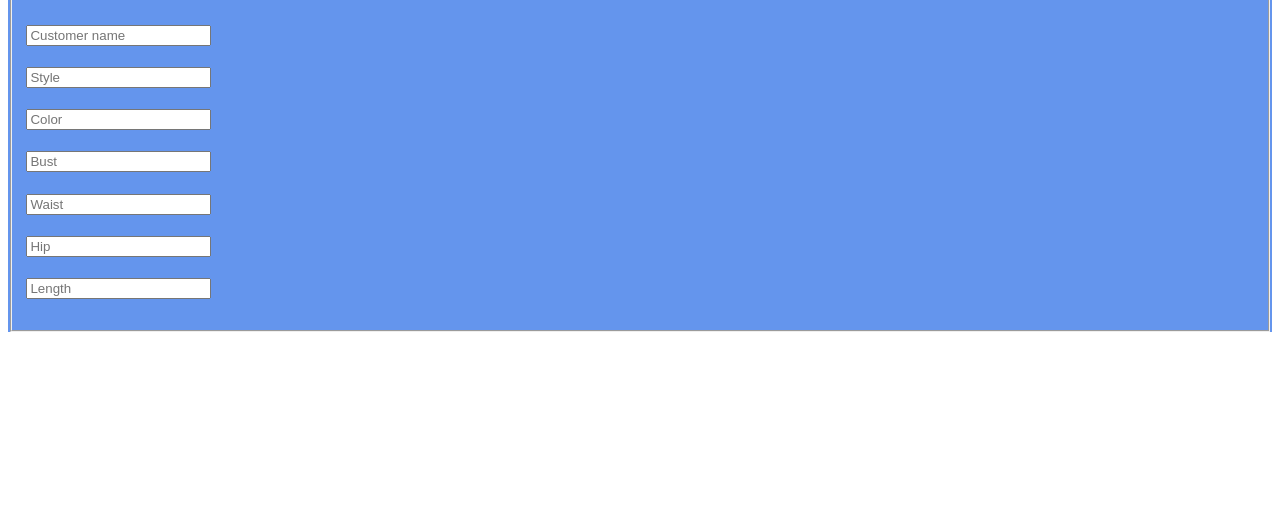
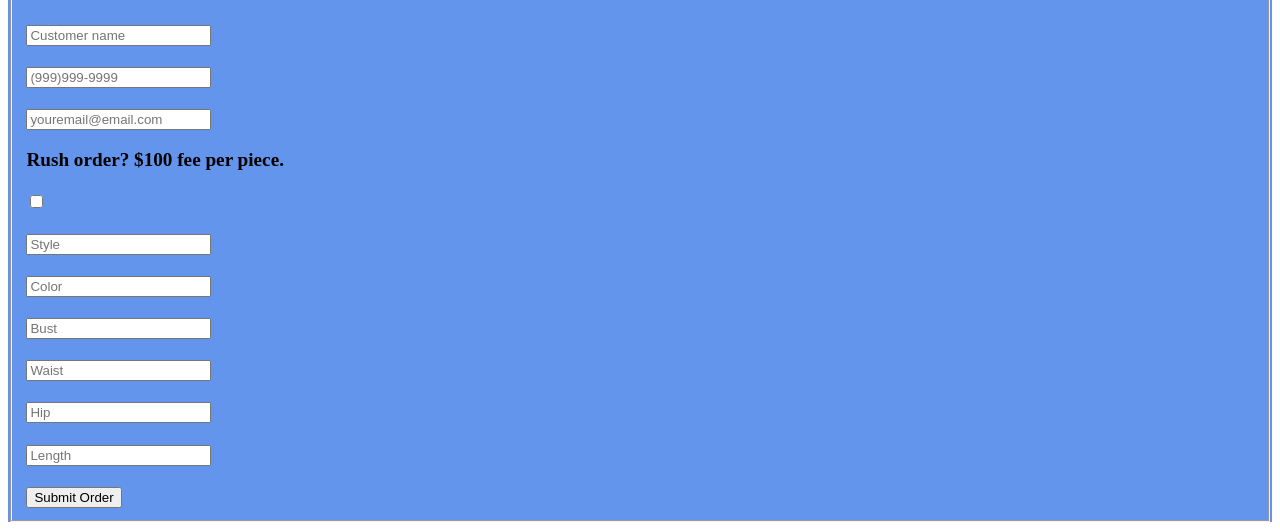
Before and after one commit to AniCodesIt/RegisterPage, a plain HTML site: page index.html in a window 1280 px wide. Shown: the part 1139-1669 px from the top of the page. Before the commit the page ends 1479 px from the top, so only its background shows below. Drawn offline with Linux system fonts and the light colour scheme.

Commit message:
added inputs

```diff
--- a/index.html
+++ b/index.html
@@ -25,13 +25,18 @@
 <form>
     <fieldset>
         <legend>Dress order form</legend>
-        <p><input type="text" placeholder="Customer name"/></p>
-        <p><input type="text" placeholder="Style"/></p>
-        <p><input type="text" placeholder="Color"/></p>
-        <p><input type="text" placeholder="Bust"/></p>
-        <p><input type="text" placeholder="Waist"/></p>
-        <p><input type="text" placeholder="Hip"/></p>
-        <p><input type="text" placeholder="Length"/></p>
+        <p><input type="text" placeholder="Customer name" /></p>
+        <p><input type="tel" placeholder="(999)999-9999" /></p>
+        <p><input type="email" placeholder="youremail@email.com"></p>
+        <p>Rush order? $100 fee per piece.</p>
+        <p><input type="checkbox"</p>
+        <p><input type="text" placeholder="Style" /></p>
+        <p><input type="text" placeholder="Color" /></p>
+        <p><input type="text" placeholder="Bust" /></p>
+        <p><input type="text" placeholder="Waist" /></p>
+        <p><input type="text" placeholder="Hip" /></p>
+        <p><input type="text" placeholder="Length" /></p>
+        <button type="button">Submit Order</button>
     </fieldset>
 </body>
 </html>
```
